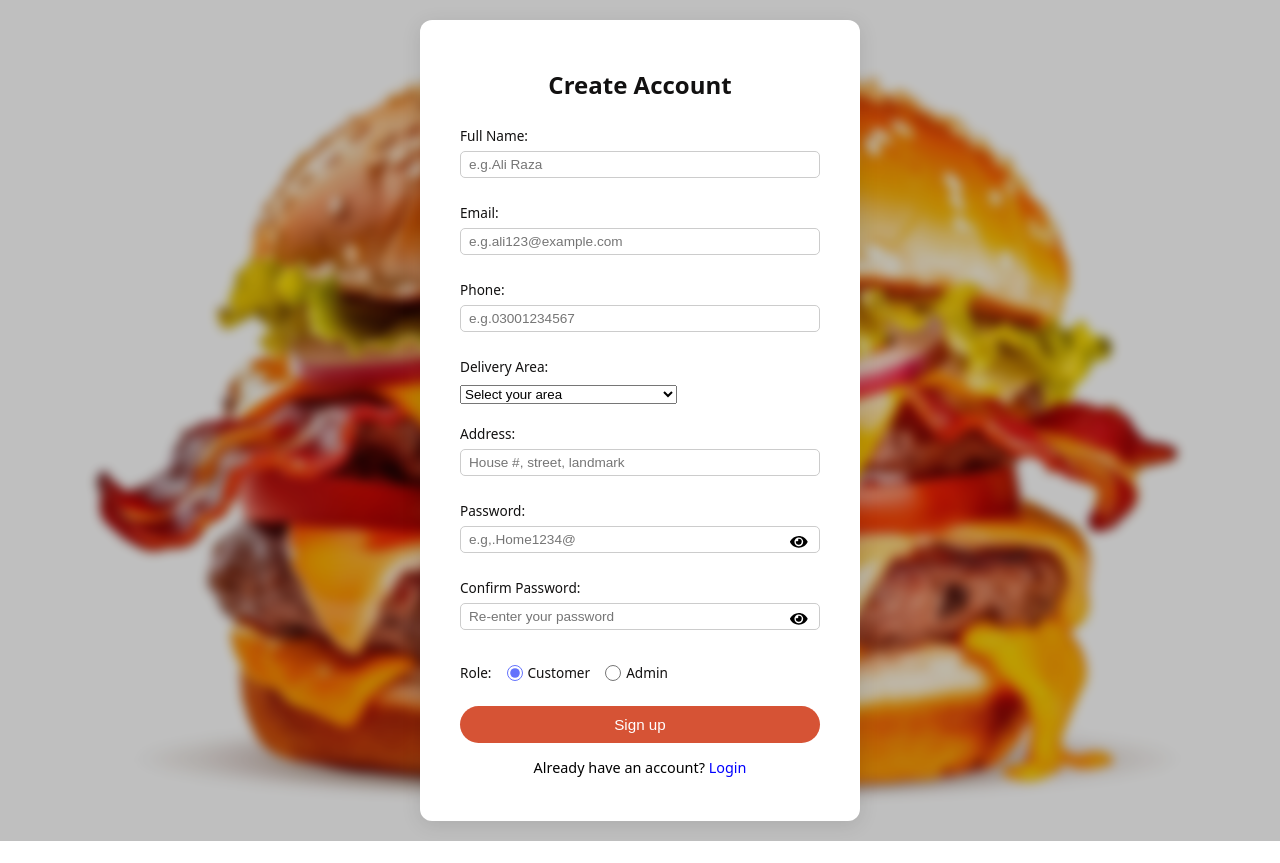
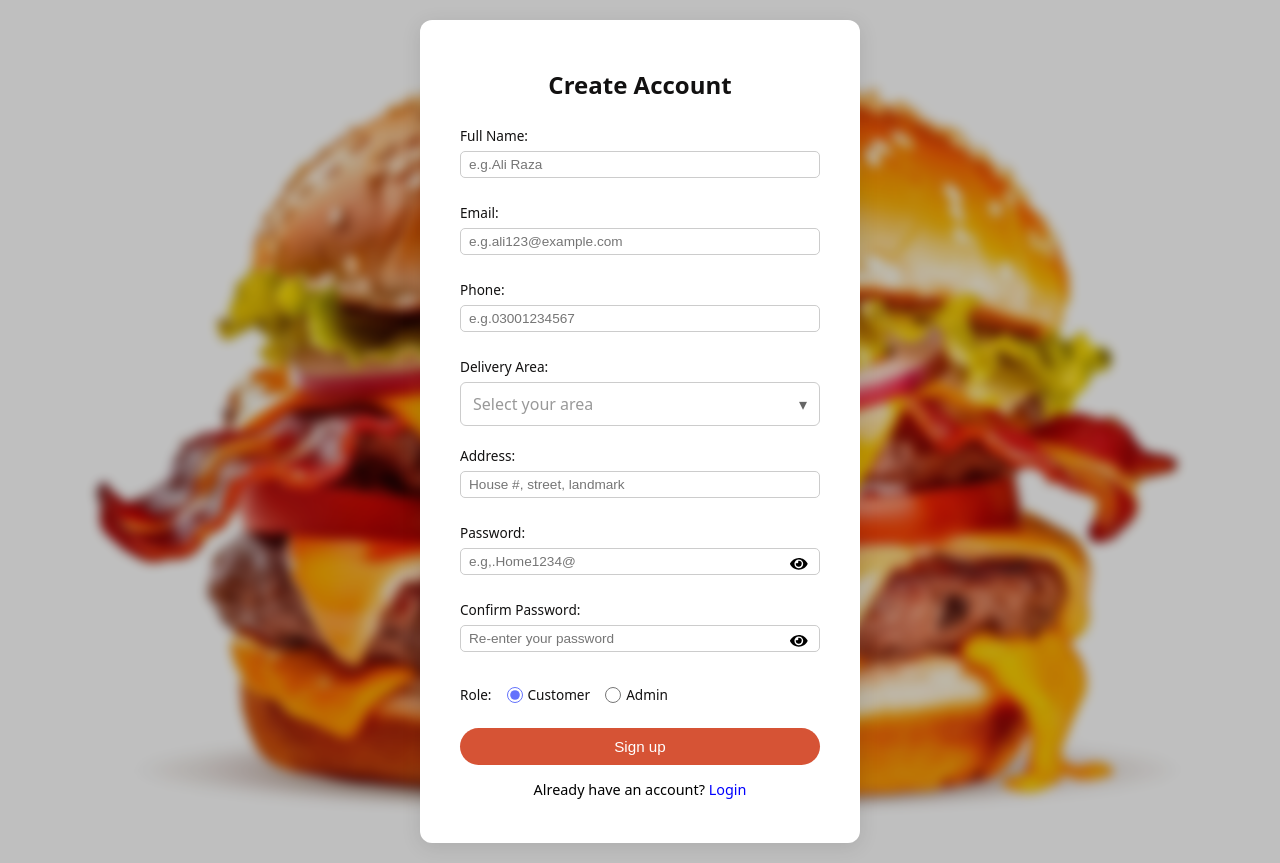
Before and after one commit to Eisha373/Bitezone, a React (Vite) app: page /signup in a window 1280 px wide. Before the commit the page ends 841 px from the top, so only its background shows below. Built offline with nearby package versions, Linux system fonts and the light colour scheme.

Commit message:
added styling to area field dropdown on signup

```diff
--- a/src/auth.css
+++ b/src/auth.css
@@ -149,6 +149,54 @@
 
 .auth-card button[type="submit"]:hover{
     background-color:#6372fc;
+}
+.custom-select {
+  position: relative;
+}
+.custom-select-trigger {
+  width: 100%;
+  text-align: left;
+  padding: 10px 12px;
+  border: 1px solid #ccc;
+  border-radius: 6px;
+  background: #fff;
+  cursor: pointer;
+  display: flex;
+  justify-content: space-between;
+  align-items: center;
+  font: inherit;
+  color: #333;
+}
+.custom-select-trigger .placeholder {
+  color: #999;
+}
+.custom-select-arrow {
+  margin-left: 8px;
+  color: #666;
+}
+.custom-select-options {
+  position: absolute;
+  top: calc(100% + 4px);
+  left: 0;
+  right: 0;
+  max-height: 180px;
+  overflow-y: auto;
+  background: #fff;
+  border: 1px solid #ccc;
+  border-radius: 6px;
+  z-index: 20;
+  list-style: none;
+  margin: 0;
+  padding: 4px 0;
+  box-shadow: 0 4px 12px rgba(0, 0, 0, 0.1);
+}
+.custom-select-options li {
+  padding: 8px 12px;
+  cursor: pointer;
+}
+.custom-select-options li:hover,
+.custom-select-options li.selected {
+  background: #f3f0ff;
 }
 
 .auth-card p{
--- a/src/pages/auth/Login.jsx
+++ b/src/pages/auth/Login.jsx
@@ -70,12 +70,14 @@ export function Login() {
         <h2>Welcome to Bitezone</h2>
 
         {error && <p style={{ color: "red" }}>{error}</p>}
-        <form onSubmit={handleLogin} noValidate>
+        <form onSubmit={handleLogin} noValidate autoComplete="on">
           <label htmlFor="email">Email:</label>
           <div className="field-wrapper">
             <input
               type="email"
               id="email"
+              name="email"
+              autoComplete="username"
               placeholder="Enter your Email"
               value={email}
               onChange={handleEmailChange}
@@ -94,6 +96,8 @@ export function Login() {
               <input
                 type={showPassword ? "text" : "password"}
                 id="password"
+                name="password"
+                autoComplete="current-password"
                 placeholder="Enter your Password"
                 value={password}
                 onChange={handlePasswordChange}
--- a/src/pages/auth/Signup.jsx
+++ b/src/pages/auth/Signup.jsx
@@ -1,5 +1,5 @@
 import { Link, useNavigate } from "react-router-dom";
-import { useState } from "react";
+import { useState, useRef, useEffect } from "react";
 import { FaEye, FaEyeSlash } from "react-icons/fa";
 import { DELIVERY_ZONES } from "../../data/deliveryZones";
 import "../../auth.css";
@@ -30,6 +30,19 @@ export function Signup() {
   const [showPassword, setShowPassword] = useState(false);
   const [showConfirmPassword, setShowConfirmPassword] = useState(false);
 
+  const [areaOpen, setAreaOpen] = useState(false);
+  const areaRef = useRef(null);
+
+  useEffect(() => {
+    function handleClickOutside(e) {
+      if (areaRef.current && !areaRef.current.contains(e.target)) {
+        setAreaOpen(false);
+      }
+    }
+    document.addEventListener("mousedown", handleClickOutside);
+    return () => document.removeEventListener("mousedown", handleClickOutside);
+  }, []);
+
   function handleNameChange(e) {
     setName(e.target.value);
   }
@@ -39,9 +52,6 @@ export function Signup() {
   function handlePhoneChange(e) {
     const value = e.target.value.replace(/\D/g, "").slice(0, 11);
     setPhone(value);
-  }
-  function handleAreaChange(e) {
-    setArea(e.target.value);
   }
   function handleAddressChange(e) {
     setAddress(e.target.value);
@@ -134,12 +144,14 @@ export function Signup() {
       <div className="auth-card">
         <h2>Create Account</h2>
         {error && <p style={{ color: "red" }}>{error}</p>}
-        <form onSubmit={handleSignup} noValidate>
+        <form onSubmit={handleSignup} noValidate autoComplete="on">
           <label htmlFor="full-name">Full Name:</label>
           <div className="field-wrapper">
             <input
               type="text"
               id="full-name"
+              name="name"
+              autoComplete="name"
               placeholder="e.g.Ali Raza"
               value={name}
               onChange={handleNameChange}
@@ -158,6 +170,8 @@ export function Signup() {
             <input
               type="email"
               id="email"
+              name="email"
+              autoComplete="email"
               placeholder="e.g.ali123@example.com"
               value={email}
               onChange={handleEmailChange}
@@ -176,6 +190,8 @@ export function Signup() {
             <input
               type="tel"
               id="phone"
+              name="phone"
+              autoComplete="tel"
               placeholder="e.g.03001234567"
               value={phone}
               onChange={handlePhoneChange}
@@ -193,14 +209,35 @@ export function Signup() {
 
           <label htmlFor="area">Delivery Area:</label>
           <div className="field-wrapper">
-            <select id="area" value={area} onChange={handleAreaChange} required>
-              <option value="">Select your area</option>
-              {Object.keys(DELIVERY_ZONES).map((zone) => (
-                <option key={zone} value={zone}>
-                  {zone}
-                </option>
-              ))}
-            </select>
+            <div className="custom-select" ref={areaRef}>
+              <button
+                type="button"
+                id="area"
+                className="custom-select-trigger"
+                onClick={() => setAreaOpen((o) => !o)}
+              >
+                <span className={area ? "" : "placeholder"}>
+                  {area || "Select your area"}
+                </span>
+                <span className="custom-select-arrow">▾</span>
+              </button>
+              {areaOpen && (
+                <ul className="custom-select-options">
+                  {Object.keys(DELIVERY_ZONES).map((zone) => (
+                    <li
+                      key={zone}
+                      className={zone === area ? "selected" : ""}
+                      onClick={() => {
+                        setArea(zone);
+                        setAreaOpen(false);
+                      }}
+                    >
+                      {zone}
+                    </li>
+                  ))}
+                </ul>
+              )}
+            </div>
             {areaError && (
               <div className="field-popup">
                 <span className="field-popup-icon">!</span>
@@ -214,6 +251,8 @@ export function Signup() {
             <input
               type="text"
               id="address"
+              name="address"
+              autoComplete="street-address"
               placeholder="House #, street, landmark"
               value={address}
               onChange={handleAddressChange}
@@ -233,6 +272,8 @@ export function Signup() {
               <input
                 type={showPassword ? "text" : "password"}
                 id="password"
+                name="password"
+                autoComplete="new-password"
                 placeholder="e.g,.Home1234@"
                 value={password}
                 onChange={handlePasswordChange}
@@ -260,6 +301,8 @@ export function Signup() {
               <input
                 type={showConfirmPassword ? "text" : "password"}
                 id="confirm-password"
+                name="confirmPassword"
+                autoComplete="new-password"
                 placeholder="Re-enter your password"
                 value={confirmPassword}
                 onChange={handleConfirmPasswordChange}
```
